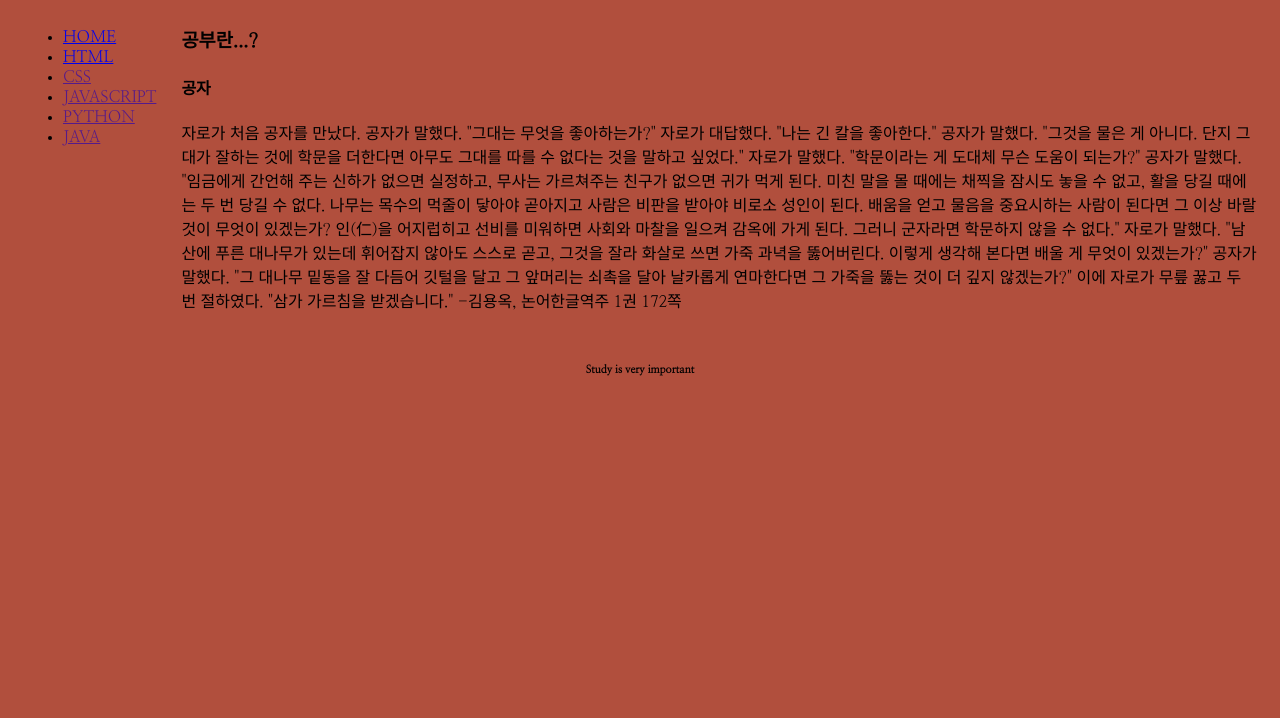
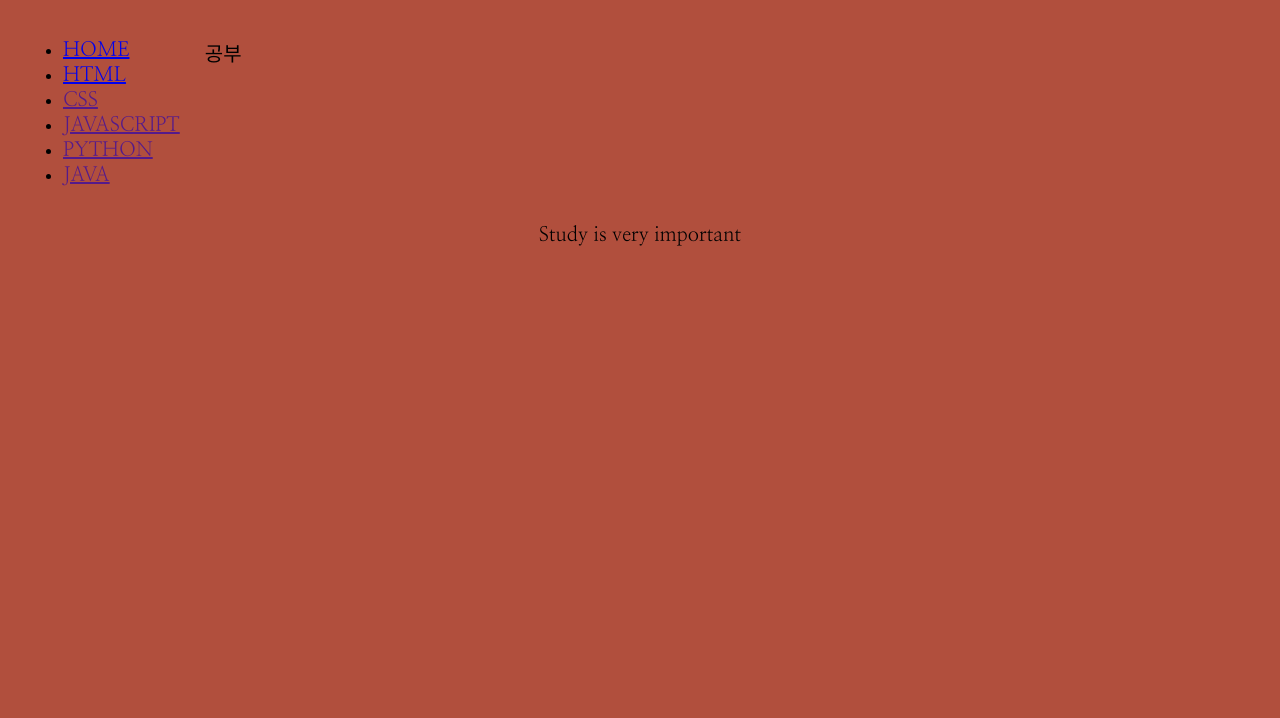
Before and after one commit to doyhosae/web2, a plain HTML site: page index.html in a window 1280 px wide. Shown: the part 82-800 px from the top of the page. Drawn offline with Linux system fonts and the light colour scheme.

Commit message:
Revert "네번쨰 수정"
This reverts commit e05a7b431aef37feadea2c79f5a62b0e680086ca.

```diff
--- a/index.html
+++ b/index.html
@@ -1,19 +1,20 @@
 <!DOCTYPE html>
-<html lang="ko">
+<html>
 <head>
 	<meta charset="utf-8">
 	<title>WEB2</title>
 	<link href="https://fonts.googleapis.com/css?family=Nanum+Myeongjo" rel="stylesheet">
-	<style>
+	<style type="text/css">
 		body{
 			font-family: 'Nanum Myeongjo', serif;
+			font-size: 20px;
 			background-color: #B14F3D
 		}
 		header, nav, section {
 			margin: 5px;
 		}
 		header{
-			font-size: 20PX;
+			font-size: 22PX;
 			padding: 1em;
 			color: #FFB8AB;
 			background-color: #5F1002;
@@ -28,6 +29,7 @@
 		}
 		section{
 			padding: 10px;
+			margin: 30px;
 			overflow: hidden;
 			text-align: left;
 			/*background-color: red;*/
@@ -50,22 +52,10 @@
 		</ul>
 	</nav>
 	<section>
-		<h3>공부란...?</h3>
 		<article>
-			<h4>공자</h4>
-			<p>
-			자로가 처음 공자를 만났다. 공자가 말했다. "그대는 무엇을 좋아하는가?"
-자로가 대답했다. "나는 긴 칼을 좋아한다."
-공자가 말했다. "그것을 물은 게 아니다. 단지 그대가 잘하는 것에 학문을 더한다면 아무도 그대를 따를 수 없다는 것을 말하고 싶었다."
-자로가 말했다. "학문이라는 게 도대체 무슨 도움이 되는가?"
-공자가 말했다. "임금에게 간언해 주는 신하가 없으면 실정하고, 무사는 가르쳐주는 친구가 없으면 귀가 먹게 된다. 미친 말을 몰 때에는 채찍을 잠시도 놓을 수 없고, 활을 당길 때에는 두 번 당길 수 없다. 나무는 목수의 먹줄이 닿아야 곧아지고 사람은 비판을 받아야 비로소 성인이 된다. 배움을 얻고 물음을 중요시하는 사람이 된다면 그 이상 바랄 것이 무엇이 있겠는가? 인(仁)을 어지럽히고 선비를 미워하면 사회와 마찰을 일으켜 감옥에 가게 된다. 그러니 군자라면 학문하지 않을 수 없다."
-자로가 말했다. "남산에 푸른 대나무가 있는데 휘어잡지 않아도 스스로 곧고, 그것을 잘라 화살로 쓰면 가죽 과녁을 뚫어버린다. 이렇게 생각해 본다면 배울 게 무엇이 있겠는가?"
-공자가 말했다. "그 대나무 밑동을 잘 다듬어 깃털을 달고 그 앞머리는 쇠촉을 달아 날카롭게 연마한다면 그 가죽을 뚫는 것이 더 깊지 않겠는가?"
-이에 자로가 무릎 꿇고 두 번 절하였다. "삼가 가르침을 받겠습니다."
--김용옥, 논어한글역주 1권 172쪽
-			</p>
+			공부
 		</article>
 	</section>
-	<footer><h6>Study is very important</h6></footer>
+	<footer>Study is very important</footer>
 </body>
 </html>
```
Also changed, not shown: html.html (+7 -9 lines).
